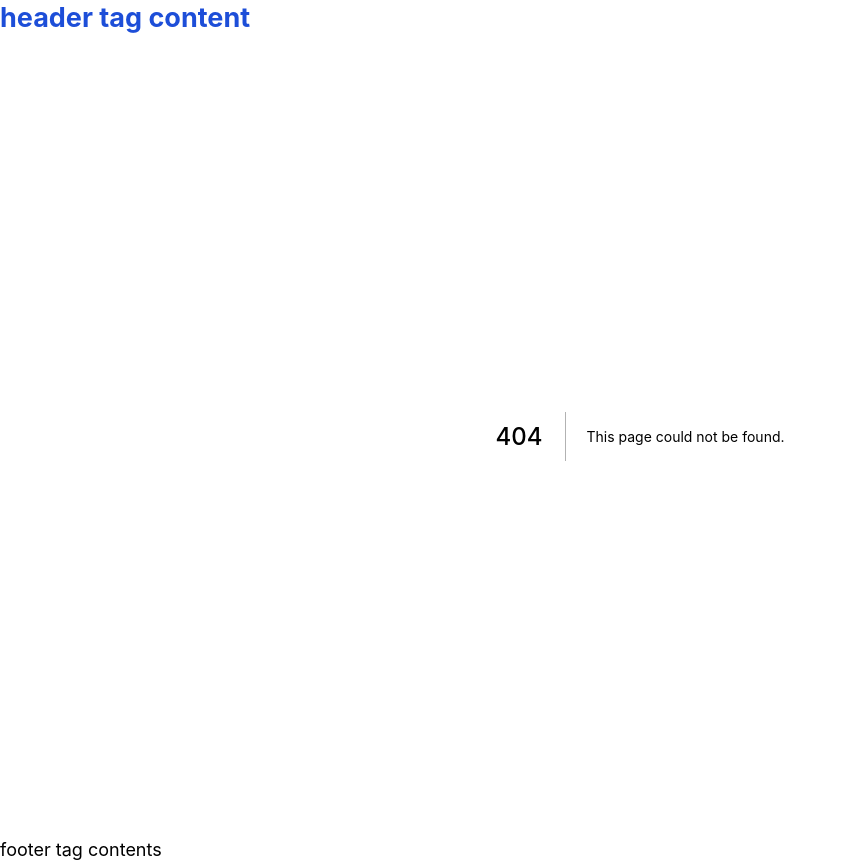
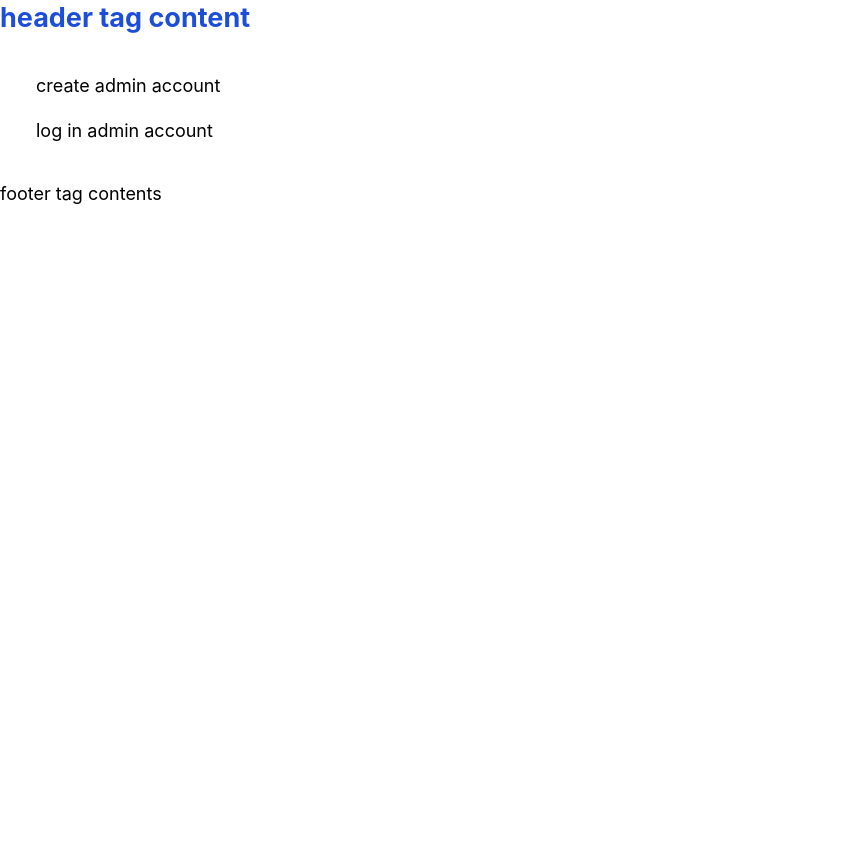
Before and after one commit to blaze-vincent/portfolio-2022, a Next.js app: page /dev in a window 1280 px wide. Before the commit this address had no page. Shown: the whole page, without its empty margins (0-847 px from the left). After the commit the page ends 800 px from the top, so only its background shows below. Built offline with nearby package versions, Linux system fonts and the light colour scheme.

Commit message:
Add page for testing api routes

```diff
--- /dev/null
+++ b/pages/dev.js
@@ -0,0 +1,27 @@
+function createAdminAccount(){
+  const body = new FormData()
+  body.append('username', 'admin');
+  body.append('password', 'admin1')
+
+  fetch('/api/signup', {
+    method: 'POST',
+    body
+  })
+}
+function logInAdminAccount(){
+  const body = new FormData()
+  body.append('username', 'admin');
+  body.append('password', 'admin1')
+
+  fetch('/api/auth', {
+    method: 'POST',
+    body
+  })
+}
+
+export default function Dev(){
+  return <div className="flex flex-col gap-4 p-8 w-max items-start">
+    <button onClick={createAdminAccount}>create admin account</button>
+    <button onClick={logInAdminAccount}>log in admin account</button>
+  </div>
+}
```
